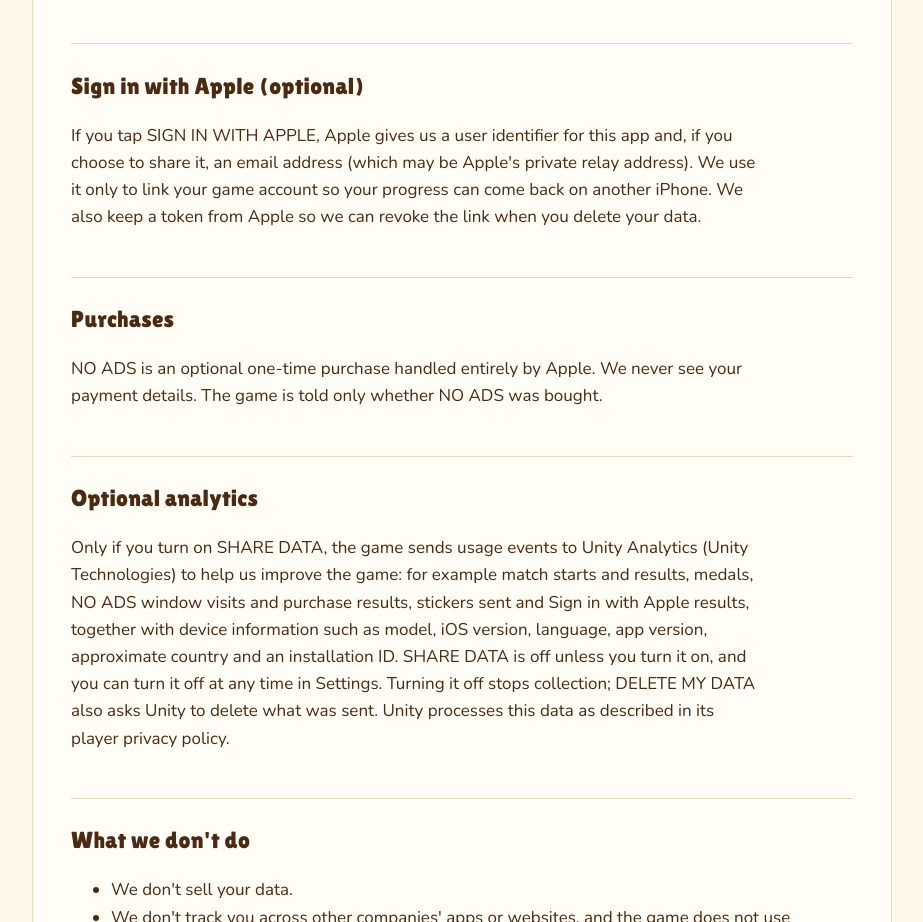
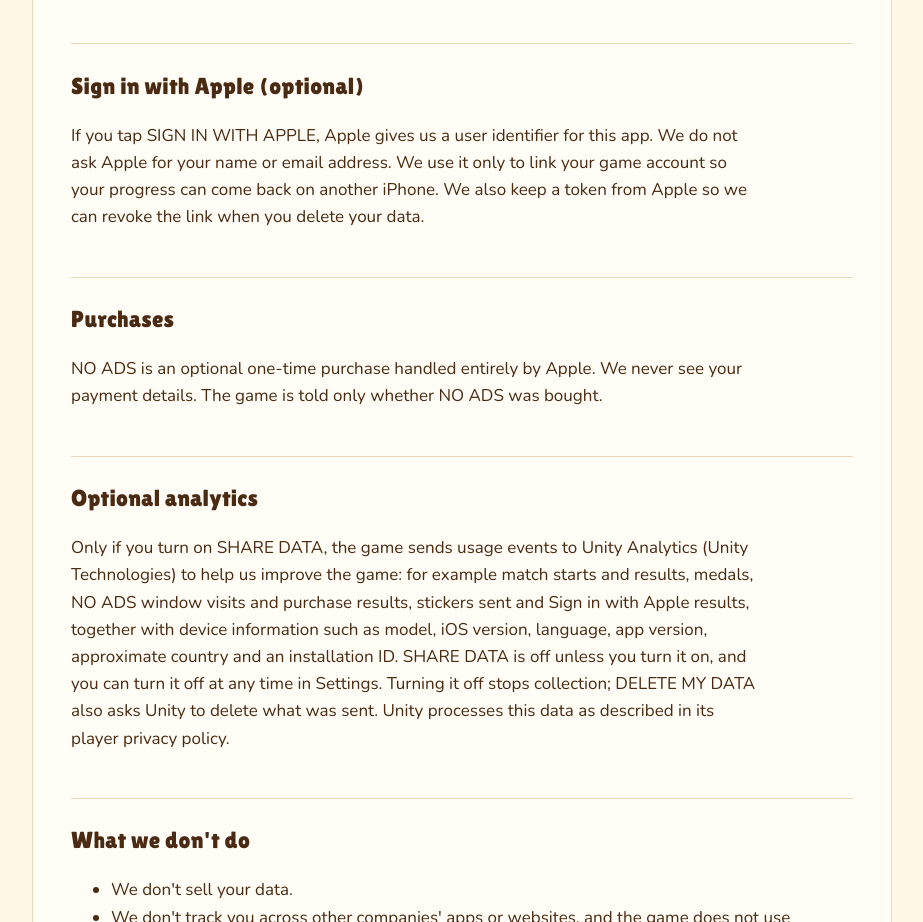
Before and after one commit to batel-cohen-games/noodlepaws-site, a plain HTML site: page privacy/index.html in a window 1280 px wide. Shown: the part 910-1832 px from the top of the page, without its empty margins (178-1101 px from the left). Drawn offline with nearby package versions, Linux system fonts and the light colour scheme.

Commit message:
Privacy: Sign in with Apple asks for no name or email (matches the app); home: Coming soon (chat audit)
Co-Authored-By: Claude Opus 5.5 <noreply@anthropic.com>

```diff
--- a/privacy/index.html
+++ b/privacy/index.html
@@ -35,7 +35,7 @@
     <p>Other players can see your player name, avatar, stars and league, and play against recordings of your games. Do not use your real name if you prefer not to.</p>
 
     <h2>Sign in with Apple (optional)</h2>
-    <p>If you tap SIGN IN WITH APPLE, Apple gives us a user identifier for this app and, if you choose to share it, an email address (which may be Apple's private relay address). We use it only to link your game account so your progress can come back on another iPhone. We also keep a token from Apple so we can revoke the link when you delete your data.</p>
+    <p>If you tap SIGN IN WITH APPLE, Apple gives us a user identifier for this app. We do not ask Apple for your name or email address. We use it only to link your game account so your progress can come back on another iPhone. We also keep a token from Apple so we can revoke the link when you delete your data.</p>
 
     <h2>Purchases</h2>
     <p>NO ADS is an optional one-time purchase handled entirely by Apple. We never see your payment details. The game is told only whether NO ADS was bought.</p>
```
Also changed, not shown: index.html (+1 -1 lines).
